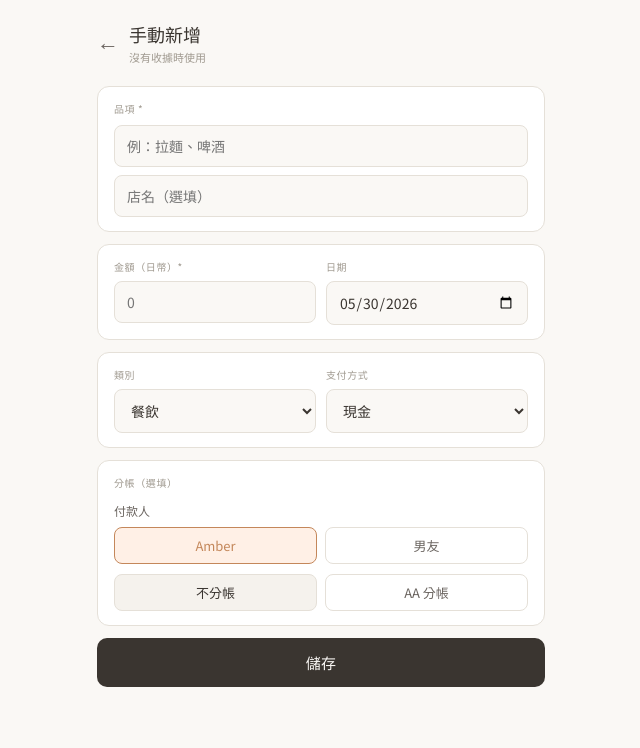
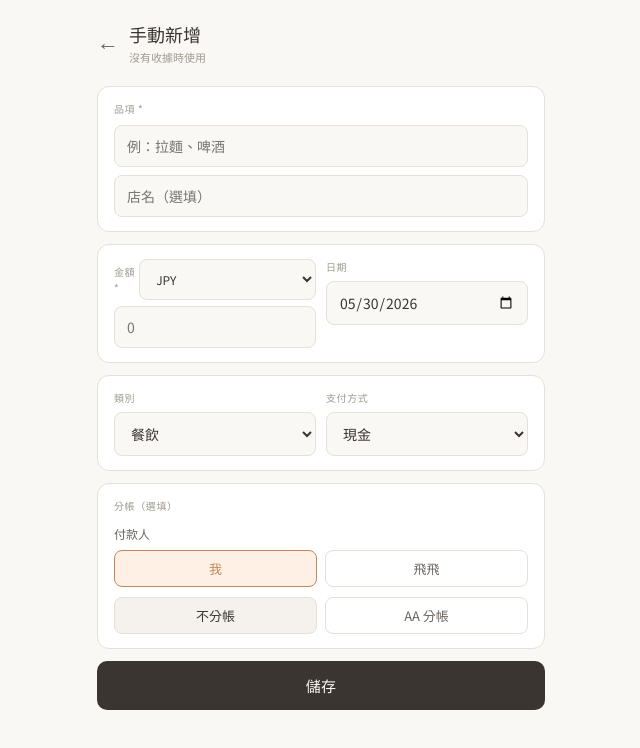
Before and after one commit to amber238478/japan-tracker, a Next.js app: page /add in a window 1280 px wide. Shown: the top 748 px of the page, without its empty margins (319-959 px from the left). Built offline with nearby package versions, Linux system fonts and the light colour scheme.

Commit message:
feat: update defaults and add TWD input/convert to JPY

```diff
--- a/src/app/add/page.tsx
+++ b/src/app/add/page.tsx
@@ -12,7 +12,7 @@ export default function AddPage() {
   const s = getSettings()
   const [saving, setSaving] = useState(false)
   const [form, setForm] = useState({
-    items: '', storeName: '', amountJPY: '',
+    items: '', storeName: '', amount: '', currency: 'JPY' as 'JPY' | 'TWD',
     category: '餐飲' as Category, paymentMethod: '現金' as PaymentMethod,
     date: new Date().toISOString().split('T')[0],
     paidBy: s.user1, splitWith: null as string | null, splitRatio: 0.5, notes: '',
@@ -22,13 +22,16 @@ export default function AddPage() {
   const set = (key: string, val: any) => setForm(f => ({ ...f, [key]: val }))
 
   const save = async () => {
-    if (!form.items || !form.amountJPY) return alert('請填寫品項和金額')
+    if (!form.items || !form.amount) return alert('請填寫品項和金額')
     setSaving(true)
     try {
+      // 計算要送到後端的日幣金額
+      const amountNum = Number(form.amount)
+      const amountJPY = form.currency === 'JPY' ? Math.round(amountNum) : Math.round(amountNum / s.exchangeRate)
       await fetch('/api/notion', {
         method: 'POST',
         headers: { 'Content-Type': 'application/json' },
-        body: JSON.stringify({ ...form, amountJPY: Number(form.amountJPY) })
+        body: JSON.stringify({ ...form, amountJPY })
       })
       router.push('/')
     } catch {
@@ -57,8 +60,15 @@ export default function AddPage() {
 
         <div className="card" style={{ display: 'grid', gridTemplateColumns: '1fr 1fr', gap: 10 }}>
           <div>
-            <div style={{ fontSize: 10, color: 'var(--text-muted)', letterSpacing: '0.06em', marginBottom: 6 }}>金額（日幣）*</div>
-            <input type="number" value={form.amountJPY} onChange={e => set('amountJPY', e.target.value)} placeholder="0" />
+            <div style={{ display: 'flex', justifyContent: 'space-between', alignItems: 'center', marginBottom: 6 }}>
+              <div style={{ fontSize: 10, color: 'var(--text-muted)', letterSpacing: '0.06em' }}>金額 *</div>
+              <select value={form.currency} onChange={e => set('currency', e.target.value)} style={{ fontSize: 12 }}>
+                <option value="JPY">JPY</option>
+                <option value="TWD">TWD</option>
+              </select>
+            </div>
+            <input type="number" value={form.amount} onChange={e => set('amount', e.target.value)} placeholder="0" />
+            {form.currency === 'TWD' && <div style={{ fontSize: 11, color: 'var(--text-hint)', marginTop: 6 }}>會使用匯率 {s.exchangeRate} 轉換為日幣儲存</div>}
           </div>
           <div>
             <div style={{ fontSize: 10, color: 'var(--text-muted)', letterSpacing: '0.06em', marginBottom: 6 }}>日期</div>
--- a/src/lib/settings.ts
+++ b/src/lib/settings.ts
@@ -5,9 +5,9 @@ const DEFAULT_SETTINGS: AppSettings = {
   exchangeRate: 0.206,
   tripDays: 8,
   tripStart: '2026-11-01',
-  tripName: '九州之旅',
-  user1: 'Amber',
-  user2: '男友',
+  tripName: '東京之旅',
+  user1: '我',
+  user2: '飛飛',
 }
 
 export function getSettings(): AppSettings {
```
